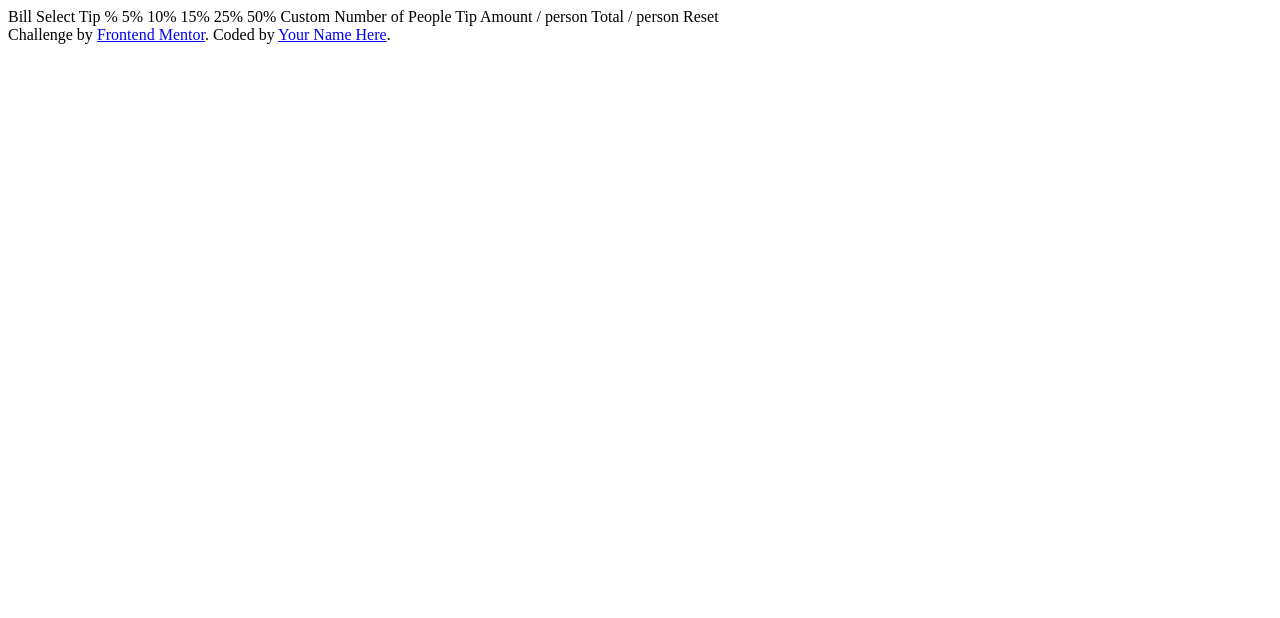
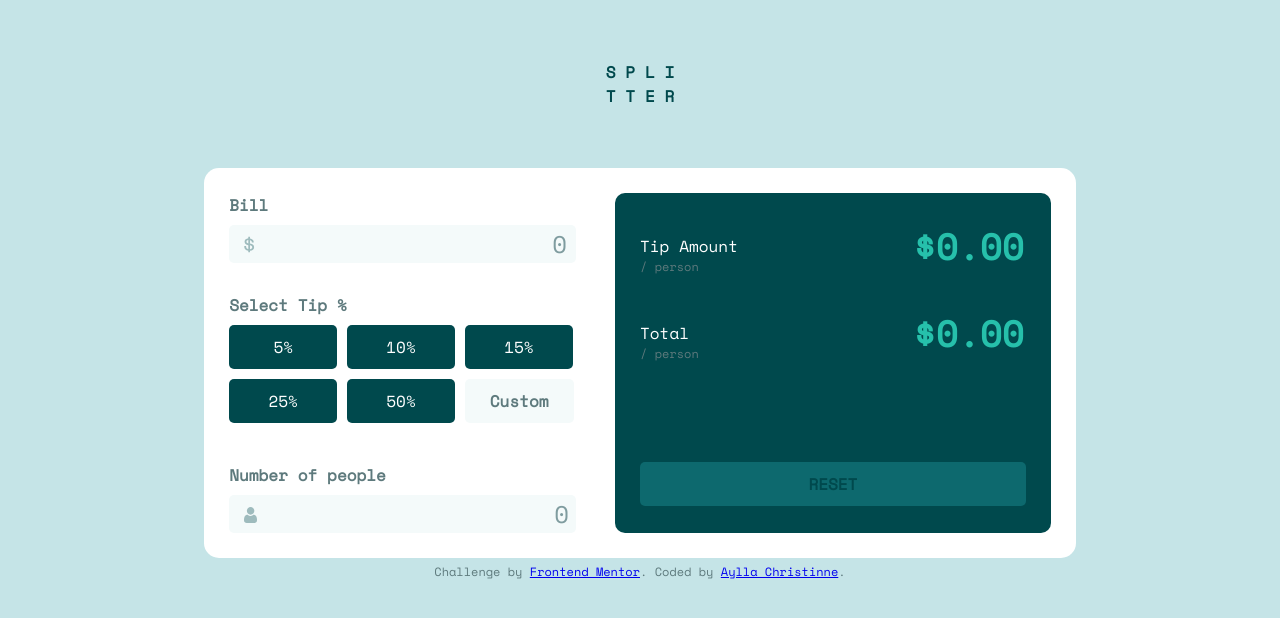
Before and after one commit to AyllaChristinne/tip-calculator, a plain HTML site: page tip-calculator-app-main/index.html in a window 1280 px wide. Drawn offline with nearby package versions, Linux system fonts and the light colour scheme.

Commit message:
Add HTMl and CSS

```diff
--- a/tip-calculator-app-main/index.html
+++ b/tip-calculator-app-main/index.html
@@ -1,38 +1,69 @@
 <!DOCTYPE html>
 <html lang="en">
+
 <head>
   <meta charset="UTF-8">
-  <meta name="viewport" content="width=device-width, initial-scale=1.0"> <!-- displays site properly based on user's device -->
-
+  <meta name="viewport" content="width=device-width, initial-scale=1.0">
+  <!-- displays site properly based on user's device -->
   <link rel="icon" type="image/png" sizes="32x32" href="./images/favicon-32x32.png">
-
+  <link rel="stylesheet" href="resources/styles/style.css">
   <title>Frontend Mentor | Tip calculator app</title>
 </head>
+
 <body>
 
-  Bill
+  <header>
+    S P L I <br>
+    T T E R
+  </header>
+  <div class="container">
+    <div class="content">
+      <form>
+        <label>Bill</label>
+        <div class="input-div">
+          <img class="input-icon" src="resources/images/icon-dollar.svg" />
+          <input type="text" id="input-bill" value="0" />
+        </div>
+        <label>Select Tip %</label>
+        <div class="buttons">
+          <button class="percentage-btn" type="button">5%</button>
+          <button class="percentage-btn" type="button">10%</button>
+          <button class="percentage-btn" type="button">15%</button> <br>
+          <button class="percentage-btn" type="button">25%</button>
+          <button class="percentage-btn" type="button">50%</button>
+          <input class="custom-btn" value="Custom"/>
+        </div>
+        <label>Number of people</label>
+        <div class="input-div">
+          <img class="input-icon" src="resources/images/icon-person.svg" />
+          <input type="text" id="input-people" value="0" />
+      </form>
+    </div>
 
-  Select Tip %
-  5%
-  10%
-  15%
-  25%
-  50%
-  Custom
-
-  Number of People
-
-  Tip Amount
-  / person
-
-  Total
-  / person
-
-  Reset
+  </div>
+  <div class="results">
+    <div class="results-tip">
+      <div class="results-text">
+        <p class="results-label">Tip Amount</p>
+        <p class="per-person">/ person</p>
+      </div>
+      <input class="input-result" value="$0.00"/>
+    </div>
+    <div class="results-total">
+      <div class="results-text">
+        <p class="results-label">Total</p>
+        <p class="per-person">/ person</p>
+      </div>
+      <input class="input-result" value="$0.00"/>
+    </div>
+    <button class="reset-btn" type="reset">RESET</button>
+  </div>
+  </div>
 
   <div class="attribution">
     Challenge by <a href="https://www.frontendmentor.io?ref=challenge" target="_blank">Frontend Mentor</a>.
-    Coded by <a href="#">Your Name Here</a>.
+    Coded by <a href="#">Aylla Christinne</a>.
   </div>
 </body>
+
 </html>
--- /dev/null
+++ b/tip-calculator-app-main/resources/styles/style.css
@@ -0,0 +1,158 @@
+@import url('https://fonts.googleapis.com/css2?family=Space+Mono&display=swap');
+
+
+
+body {
+    font-family: 'Space Mono', monospace;
+    background-color: hsl(185, 41%, 84%);
+    text-align: center;
+
+}
+
+header{
+    color: hsl(183, 100%, 15%);
+    font-weight: 700;
+    margin: 60px auto;
+}
+
+.container {
+    background-color: hsl(0, 0%, 100%);
+    width: 65%;
+    margin: 0 auto;
+    border-radius: 15px;
+    padding: 25px;
+    display: flex;
+
+}
+
+.content {
+    width: 50%;
+    text-align: left;
+    font-weight: bold;
+    color: hsl(186, 14%, 43%);
+}
+
+.results {
+    background-color: hsl(183, 100%, 15%);
+    padding: 25px;
+    width: 50%;
+    text-align: justify;
+}
+
+label{
+    display: inline-block;
+    margin-top: 30px;
+    margin-block-end: 0.5em;
+}
+
+label:nth-child(1){
+    margin-top: 0px;
+}
+
+.input-div {
+    background-color: hsl(189, 41%, 97%);
+    width: 90%;
+    border-radius: 5px;
+    margin-top: 0px;
+}
+
+input[type="text"]{
+    background-color: hsl(189, 41%, 97%);
+    font-family: 'Space Mono', monospace;
+    color: hsl(184, 14%, 56%);
+    font-size: 24px;
+    text-align: right;
+    border: none;
+}
+
+.input-icon {
+    padding-left: 15px;
+}
+
+.percentage-btn, .custom-btn, .reset-btn{
+    font-family: 'Space Mono', monospace;
+    font-size: 16px;
+    padding: 10px;
+    text-align: center;
+
+}
+
+.percentage-btn, .custom-btn {
+    width: 28%;
+    border: none;
+    border-radius: 5px;
+    margin-bottom: 10px;
+}
+
+.percentage-btn {
+    background-color: hsl(183, 100%, 15%);
+    color: hsl(0, 0%, 100%);
+}
+
+.custom-btn {
+    width: 23%;
+    color: hsl(186, 14%, 43%);
+    font-weight: bold;
+    background-color: hsl(189, 41%, 97%);
+}
+
+.percentage-btn:hover, .percentage-btn:active{
+    background-color: hsl(172, 67%, 45%);
+    color:hsl(183, 100%, 15%);
+}
+
+.results {
+    border-radius: 10px;
+}
+
+.results-tip, .results-total {
+    display: flex;
+    justify-content: space-between;
+    margin-bottom: 30px;
+}
+
+.results input{
+    width: 70%;
+    background-color: inherit;
+    font-family: 'Space Mono', monospace;
+    text-align: right;
+    font-size: 36px;
+    font-weight: bold;
+    color:hsl(172, 67%, 45%);
+    border: none;
+}
+
+.results p{
+    color:hsl(0, 0%, 100%);
+    margin-block-end: 0em;
+}
+
+.results .per-person {
+    font-size: 12px;
+    color:hsl(186, 14%, 43%);
+    margin-block-start: 0em;
+}
+
+.reset-btn {
+    width: 100%;
+    margin-top: 70px;
+    background-color: hsl(183, 79%, 24%);
+    border: none;
+    border-radius: 5px;
+    color: hsl(183, 100%, 15%);
+    font-weight: bold;
+}
+
+.reset-btn:active {
+    background-color:  hsl(172, 67%, 45%);
+}
+
+.reset-btn:active:hover {
+    background-color: #9FE8DF;
+}
+
+.attribution {
+    color:hsl(186, 14%, 43%);
+    font-size: 12px;
+    margin-top: 5px;
+}
```
Also changed, not shown: tip-calculator-app-main/resources/images/favicon-32x32.png (renamed from tip-calculator-app-main/images/favicon-32x32.png), tip-calculator-app-main/resources/images/icon-dollar.svg (renamed from tip-calculator-app-main/images/icon-dollar.svg), tip-calculator-app-main/resources/images/icon-person.svg (renamed from tip-calculator-app-main/images/icon-person.svg), tip-calculator-app-main/resources/images/logo.svg (renamed from tip-calculator-app-main/images/logo.svg).
